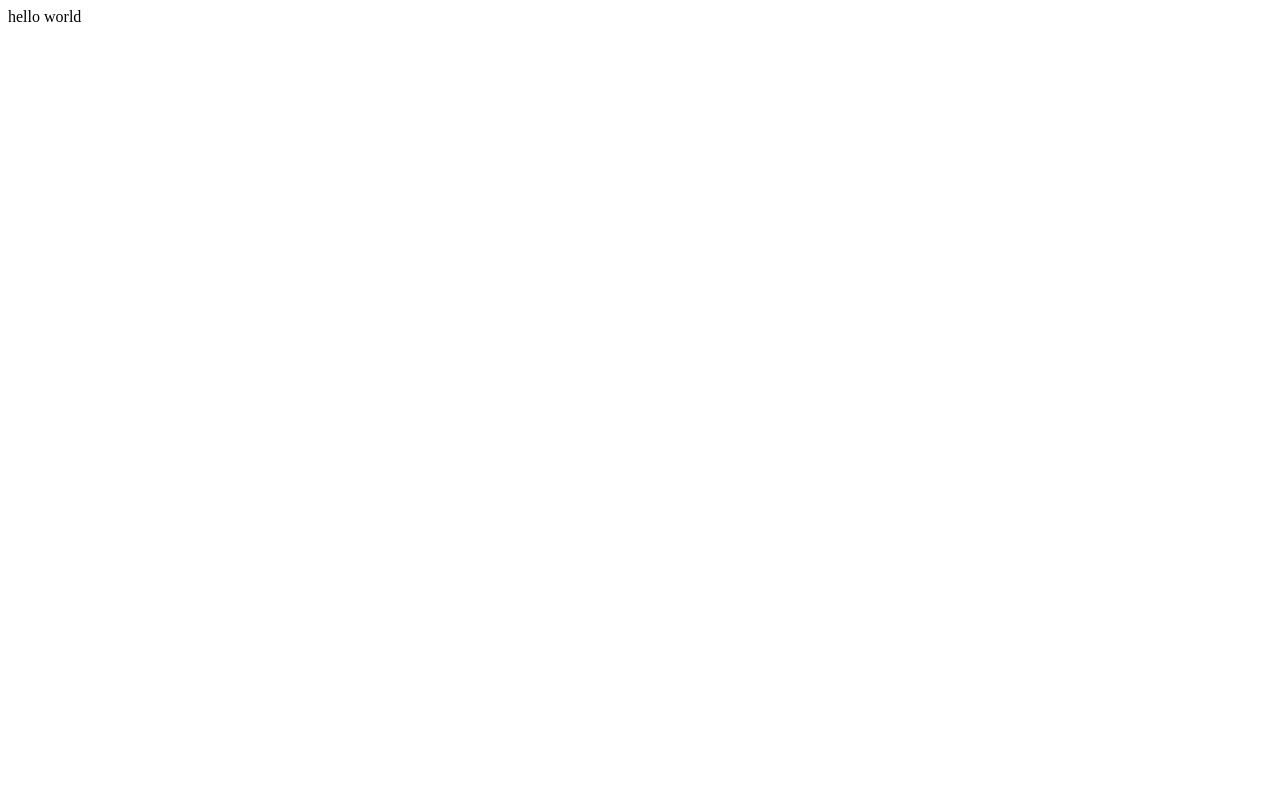
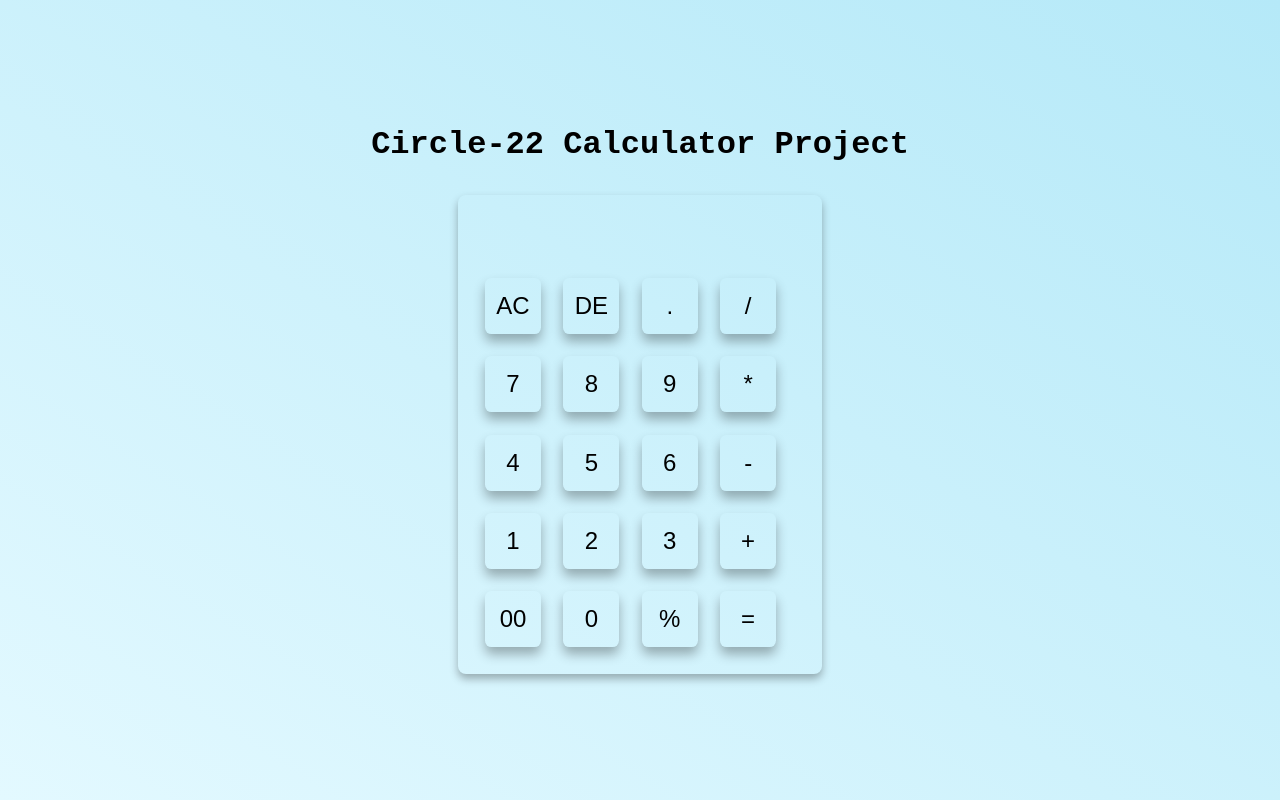
Before and after one commit to Doziechuks/Cirlcle-22-Calculator-Assignment, a website built with Vite: page index.html in a window 1280 px wide. Built offline with nearby package versions, Linux system fonts and the light colour scheme.

Commit message:
updated the html and added the styles sheet

```diff
--- a/index.html
+++ b/index.html
@@ -3,10 +3,48 @@
   <head>
     <meta charset="UTF-8" />
     <meta name="viewport" content="width=device-width, initial-scale=1.0" />
-    <title>Document</title>
+    <link rel="stylesheet" href="style.css" />
+    <title>Circle-22 || Calculator Project</title>
   </head>
   <body>
-    hello world
+    <div class="wrapper">
+      <h1>Circle-22 Calculator Project</h1>
+      <form>
+        <div class="input-box">
+          <input type="text" name="display" />
+        </div>
+        <div class="box">
+          <input type="button" value="AC" />
+          <input type="button" value="DE" />
+          <input type="button" value="." />
+          <input type="button" value="/" />
+        </div>
+        <div class="box">
+          <input type="button" value="7" />
+          <input type="button" value="8" />
+          <input type="button" value="9" />
+          <input type="button" value="*" />
+        </div>
+        <div class="box">
+          <input type="button" value="4" />
+          <input type="button" value="5" />
+          <input type="button" value="6" />
+          <input type="button" value="-" />
+        </div>
+        <div class="box">
+          <input type="button" value="1" />
+          <input type="button" value="2" />
+          <input type="button" value="3" />
+          <input type="button" value="+" />
+        </div>
+        <div class="box">
+          <input type="button" value="00" />
+          <input type="button" value="0" />
+          <input type="button" value="%" />
+          <input type="button" value="=" id="equal" />
+        </div>
+      </form>
+    </div>
     <script type="module" src="./index.js"></script>
   </body>
 </html>
--- /dev/null
+++ b/style.css
@@ -0,0 +1,91 @@
+* {
+  padding: 0;
+  margin: 0;
+  box-sizing: border-box;
+  font-family: sans-serif;
+}
+body {
+  /* border: 1px red solid; */
+  width: 100%;
+  height: 100vh;
+  background: linear-gradient(to top right, #e3f9ff, #b5e9f8);
+}
+.wrapper {
+  /* border: 1px red solid; */
+  width: 100%;
+  height: 100%;
+  display: flex;
+  flex-direction: column;
+  align-items: center;
+  justify-content: center;
+}
+.wrapper h1 {
+  text-align: center;
+  margin-bottom: 2rem;
+  font-family: "Courier New", Courier, monospace;
+}
+.wrapper form {
+  /* border: 1px red solid; */
+  width: fit-content;
+  border-radius: 0.5rem;
+  padding: 1rem;
+  box-shadow: 0 0.3em 0.5em rgba(0, 0, 0, 0.3);
+  margin: 0 auto;
+}
+form .input-box {
+  /* border: 1px red solid; */
+  width: 95%;
+  height: 3.5rem;
+  overflow: hidden;
+  margin: 0 auto;
+}
+.input-box input {
+  width: 100%;
+  height: 100%;
+  text-align: right;
+  padding: 0 0.7rem;
+  font-size: 1.5rem;
+  background-color: transparent;
+  border: none;
+  outline: none;
+  letter-spacing: 0.3rem;
+}
+.box {
+  /* border: 1px red solid; */
+  display: flex;
+  align-items: center;
+}
+.box input {
+  border: none;
+  outline: none;
+  width: 3.5rem;
+  height: 3.5rem;
+  margin: 0.7rem;
+  font-size: 1.5rem;
+  border-radius: 0.4rem;
+  background-color: transparent;
+  box-shadow: 0 0.3em 0.5em rgba(0, 0, 0, 0.3);
+  cursor: pointer;
+}
+
+@media screen and (max-width: 600px) {
+  .wrapper {
+    padding: 0 1rem;
+  }
+  .wrapper h1 {
+    font-size: 1.4rem;
+  }
+  .wrapper form {
+    width: 100%;
+  }
+  form .input-box {
+    width: 100%;
+  }
+  .box {
+    justify-content: space-between;
+  }
+  .box input {
+    margin: 0.7rem 0;
+    font-size: 1.5rem;
+  }
+}
```
